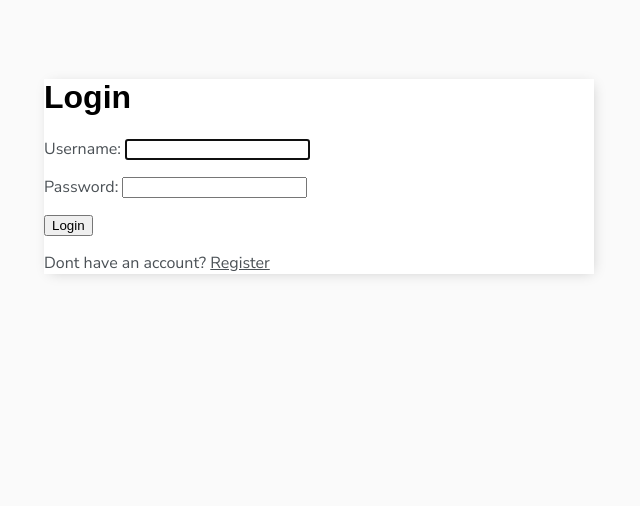
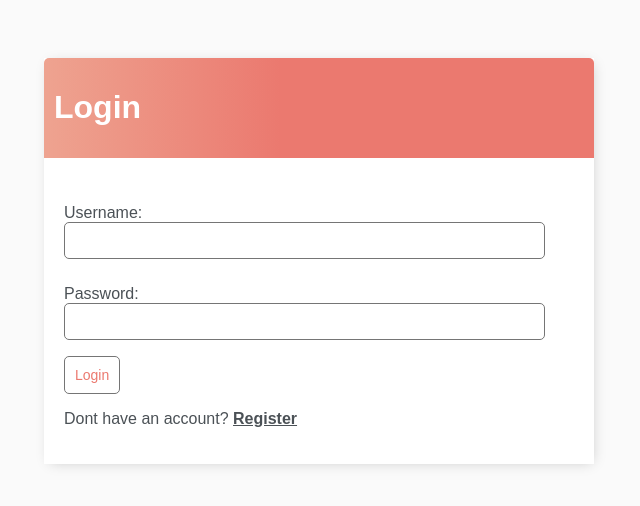
Before and after one commit to striderzz/Django_Todo_List, a Django app: page /login/ in a window 1280 px wide. Shown: the top 506 px of the page, without its empty margins (321-961 px from the left). Run offline with Django 5.2, Linux system fonts and the light colour scheme.

Commit message:
added css styling + completed

```diff
--- a/todo_list/base/templates/base/login.html
+++ b/todo_list/base/templates/base/login.html
@@ -2,14 +2,21 @@
 
 {% block content %}
 
-<h1>Login</h1>
+<div class="header-bar">
+    <h1>Login</h1>
+</div>
 
-<form method="POST">
-    {% csrf_token %}
-    {{form.as_p}}
-    <input type="submit" value="Login">
-</form>
+<div class="card-body">
+    <form method="POST">
+        {% csrf_token %}
+        {{form.as_p}}
+        <input class="button" type="submit" value="Login">
+    </form>
+    <p>Dont have an account? <a href="{% url 'register' %}">Register</a> </p>
+</div>
 
-<p>Dont have an account? <a href="{% url 'register' %}">Register</a> </p>
+
+
+
 
 {% endblock %}
--- a/todo_list/base/templates/base/main.html
+++ b/todo_list/base/templates/base/main.html
@@ -8,9 +8,9 @@
   <link rel="preconnect" href="https://fonts.gstatic.com" crossorigin>
   <link href="https://fonts.googleapis.com/css2?family=Nunito+Sans:ital,opsz,wght@0,6..12,200..1000;1,6..12,200..1000&display=swap" rel="stylesheet">
   <style>
-    body{
-      background-color: #fafafa;
-      font-family: "Nunito Sans", sans-serif;
+    body {
+        background-color: #FAFAFA;
+        font-family: 'Nunito', sans-serif;
         padding-top: 50px;
     }
 
@@ -19,22 +19,31 @@
     h3,
     h4,
     h5,
-    h6{
+    h6,
+        {
         font-family: 'Raleway', sans-serif;
     }
+
     a,
     p {
         color: #4b5156
     }
 
+    a {
+        font-weight: 600;
+    }
 
-
-    .container{
+    .container {
         max-width: 550px;
-      margin:auto;
-      background-color: white;
+        margin: auto;
+        background-color: #fff;
         -webkit-box-shadow: 2px 2px 13px -4px rgba(0, 0, 0, 0.21);
         box-shadow: 2px 2px 13px -4px rgba(0, 0, 0, 0.21);
+    }
+
+    input {
+        outline: none;
+        border: none;
     }
 
     .header-bar {
@@ -108,6 +142,52 @@
         text-shadow: 1px 1px #81413b;
     }
 
+    #search-add-wrapper {
+        display: flex;
+        justify-content: space-between;
+        align-items: center;
+        padding: 20px;
+    }
+
+    @media screen and (max-width:320px) {
+        #search-add-wrapper {
+            padding: 10px;
+        }
+    }
+
+    input[type=text],
+    input[type=password],
+    textarea {
+        border: 1px solid #757575;
+        border-radius: 5px;
+        padding: 10px;
+        width: 90%;
+    }
+
+    label {
+        padding-top: 10px !important;
+        display: block;
+    }
+
+    ::placeholder {
+        font-weight: 300;
+        opacity: 0.5;
+    }
+
+    .button {
+        border: 1px solid #757575;
+        background-color: #FFF;
+        color: #EB796F;
+        padding: 10px;
+        font-size: 14px;
+        border-radius: 5px;
+        cursor: pointer;
+        text-decoration: none;
+    }
+
+    .card-body {
+        padding: 20px;
+    }
 </style>
 </head>
 <body>
```
Also changed, not shown: other parts of todo_list/base/templates/base/main.html (+31 -6 lines), todo_list/base/templates/base/register.html (+24 -7 lines), todo_list/base/templates/base/task_confirm_delete.html (+15 -6 lines), todo_list/base/templates/base/task_form.html (+13 -7 lines), todo_list/base/templates/base/task_list.html (+8 -8 lines), todo_list/db.sqlite3. Lines whose indentation alone changed are shown as unchanged.
